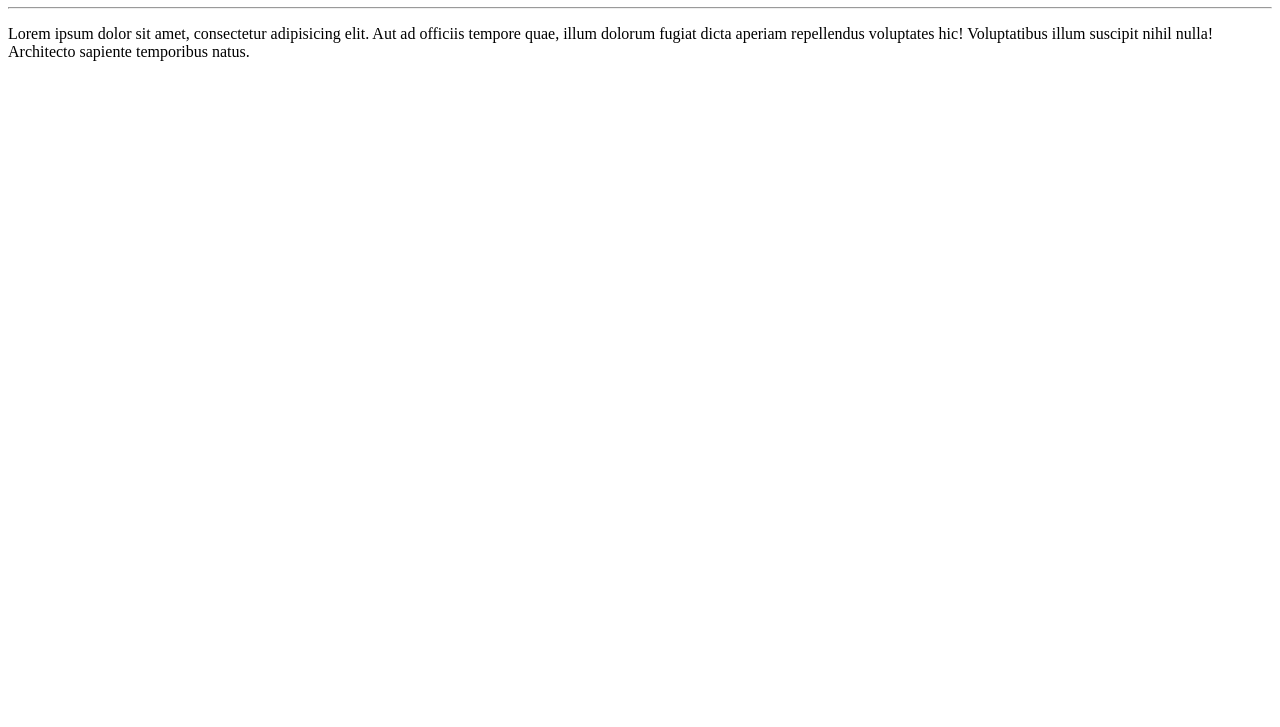
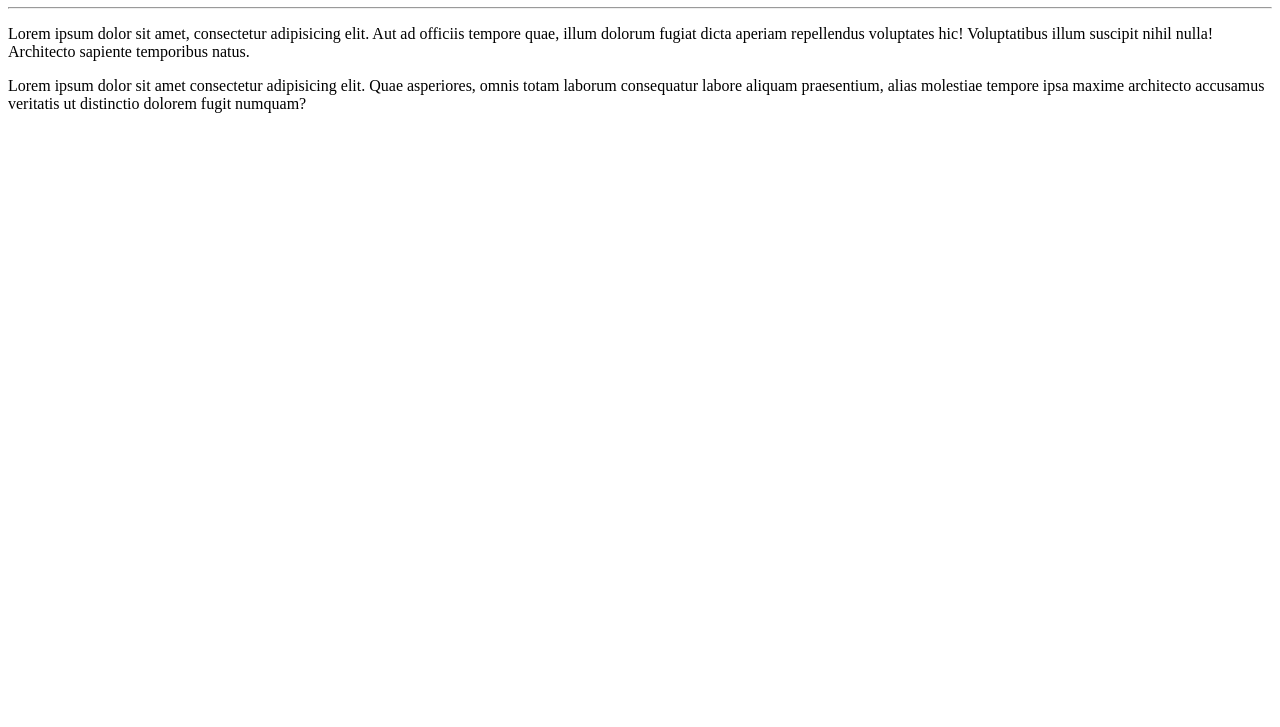
Before and after one commit to sgtferreira05/Ola-Mundo, a plain HTML site: page site-exemplo/index.html in a window 1280 px wide. Shown: the part 73-800 px from the top of the page. Drawn offline with Linux system fonts and the light colour scheme.

Commit message:
Adicionei um parágrafo

```diff
--- a/site-exemplo/index.html
+++ b/site-exemplo/index.html
@@ -9,5 +9,6 @@
     <h1> Hello, World! </h1>
     <hr>
     <p>Lorem ipsum dolor sit amet, consectetur adipisicing elit. Aut ad officiis tempore quae, illum dolorum fugiat dicta aperiam repellendus voluptates hic! Voluptatibus illum suscipit nihil nulla! Architecto sapiente temporibus natus.</p>
+    <p> Lorem ipsum dolor sit amet consectetur adipisicing elit. Quae asperiores, omnis totam laborum consequatur labore aliquam praesentium, alias molestiae tempore ipsa maxime architecto accusamus veritatis ut distinctio dolorem fugit numquam?</p>
 </body>
 </html>
```
